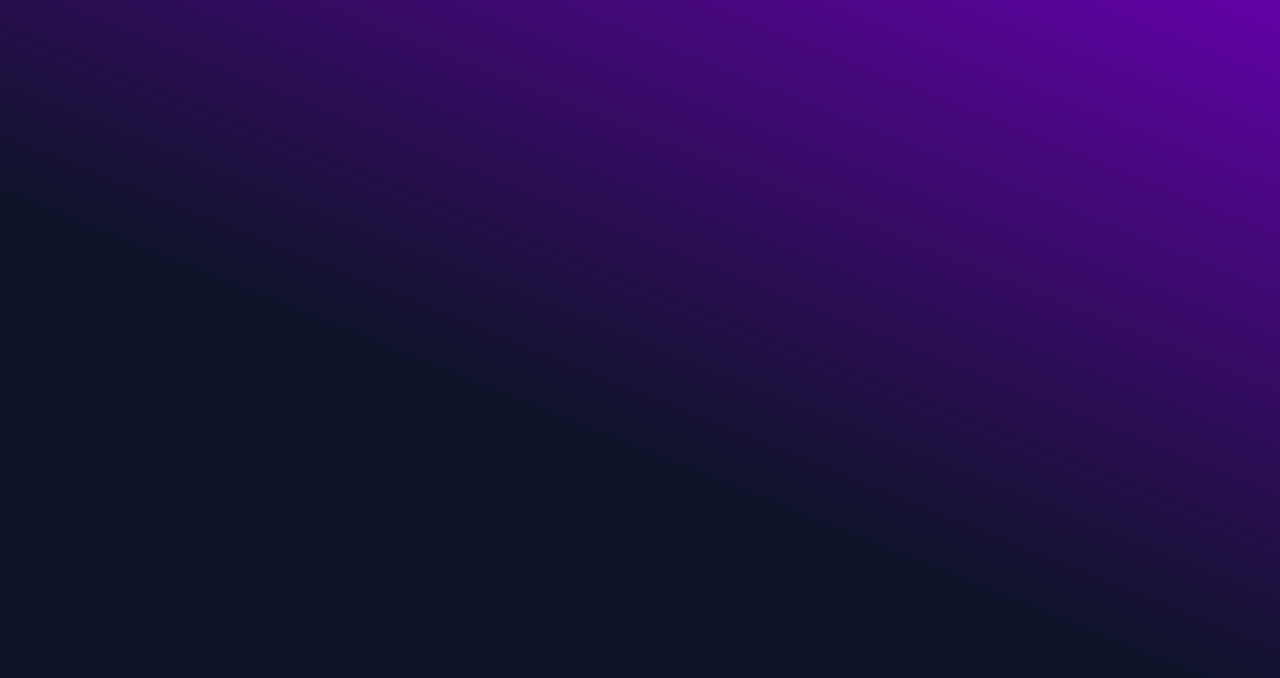
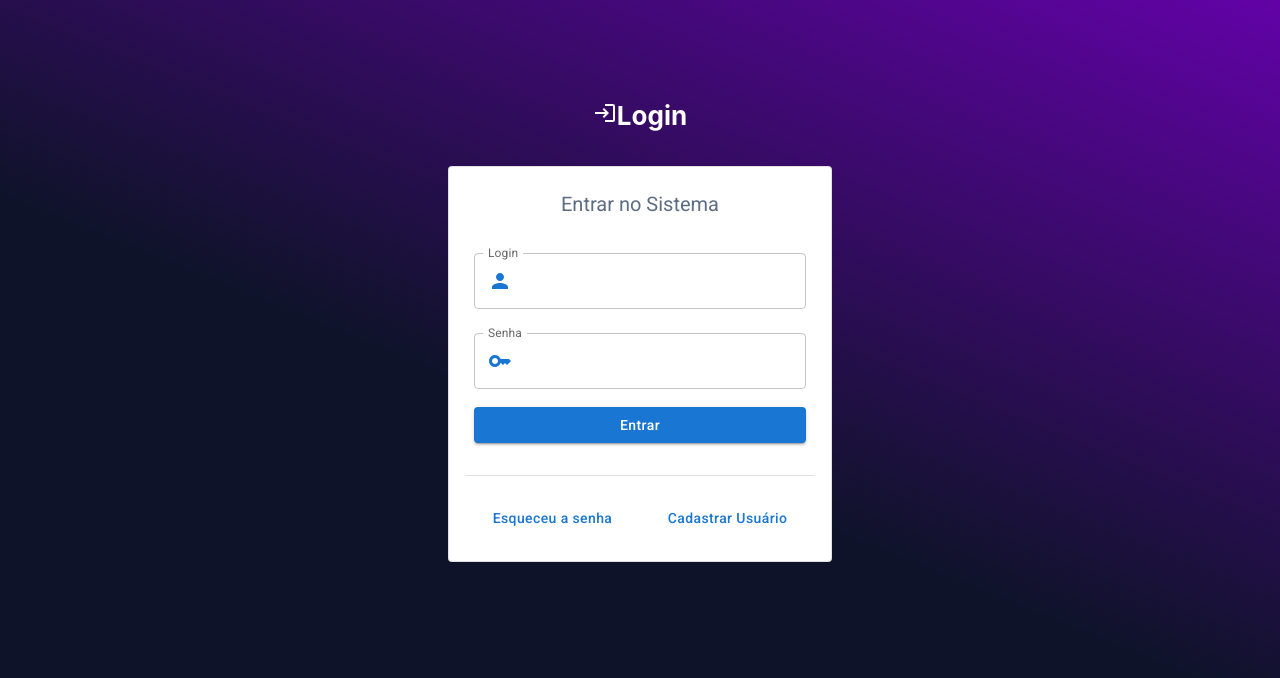
Before and after one commit to Eslley/desafio-django-react, a React (Create React App) app: page /web in a window 1280 px wide. Before the commit this address had no page. Shown: the top 678 px of the page. Built offline with nearby package versions, Linux system fonts and the light colour scheme.

Commit message:
Adicionando prefixo /web nas rotas do frontend

```diff
--- a/src/App.js
+++ b/src/App.js
@@ -10,9 +10,9 @@ function App() {
 
     <Container sx={{ height: '100%', mt: '100px', pb: '1em', }}>
       <Routes>
-        <Route path="/" element={<SignIn />} />
-        <Route path="/sign-up" element={<SignUp />} />
-        <Route path="/users" element={<Users />} />
+        <Route path="/web" element={<SignIn />} />
+        <Route path="/web/sign-up" element={<SignUp />} />
+        <Route path="/web/users" element={<Users />} />
       </Routes>
     </Container>
 
--- a/src/pages/sign-in/FormSignIn.js
+++ b/src/pages/sign-in/FormSignIn.js
@@ -22,7 +22,7 @@ function FormSignIn() {
             .then(res => {
                 if(res.status === 200) {
                     showAlert('', 'Login realizado com sucesso!', 'success', 4000)
-                    navigate('/users')
+                    navigate('users')
                 }
 
                 stopLoader()
@@ -93,7 +93,7 @@ function FormSignIn() {
                     </Grid>
 
                     <Grid item>
-                        <Button onClick={() => navigate('/sign-up')} sx={{ textTransform: "none" }} variant="text">Cadastrar Usuário</Button>
+                        <Button onClick={() => navigate('sign-up')} sx={{ textTransform: "none" }} variant="text">Cadastrar Usuário</Button>
                     </Grid>
                 </Grid>
             </Grid>
--- a/src/pages/sign-up/FormSignUp.js
+++ b/src/pages/sign-up/FormSignUp.js
@@ -21,7 +21,7 @@ function FormSignUp() {
         usersServices.salvar(data)
             .then(res => {
                 if(res.status === 201) {
-                    navigate('/')
+                    navigate('/web')
 
                     if(res.data.senha !== data.senha){
                         showAlert('', `Sua senha é: ${res.data.senha}`, 'success', 7000)
--- a/src/pages/users/Users.js
+++ b/src/pages/users/Users.js
@@ -43,7 +43,7 @@ function Users() {
 
   return (
     <>
-      <PageTitle handleBack={() => navigate('/')} title="Usuários" icon={<Groups />} />
+      <PageTitle handleBack={() => navigate('/web')} title="Usuários" icon={<Groups />} />
 
       {users.length > 0 ? (
         <>
```
Also changed, not shown: 1 other file (tests, documents, lock files or other folders).
